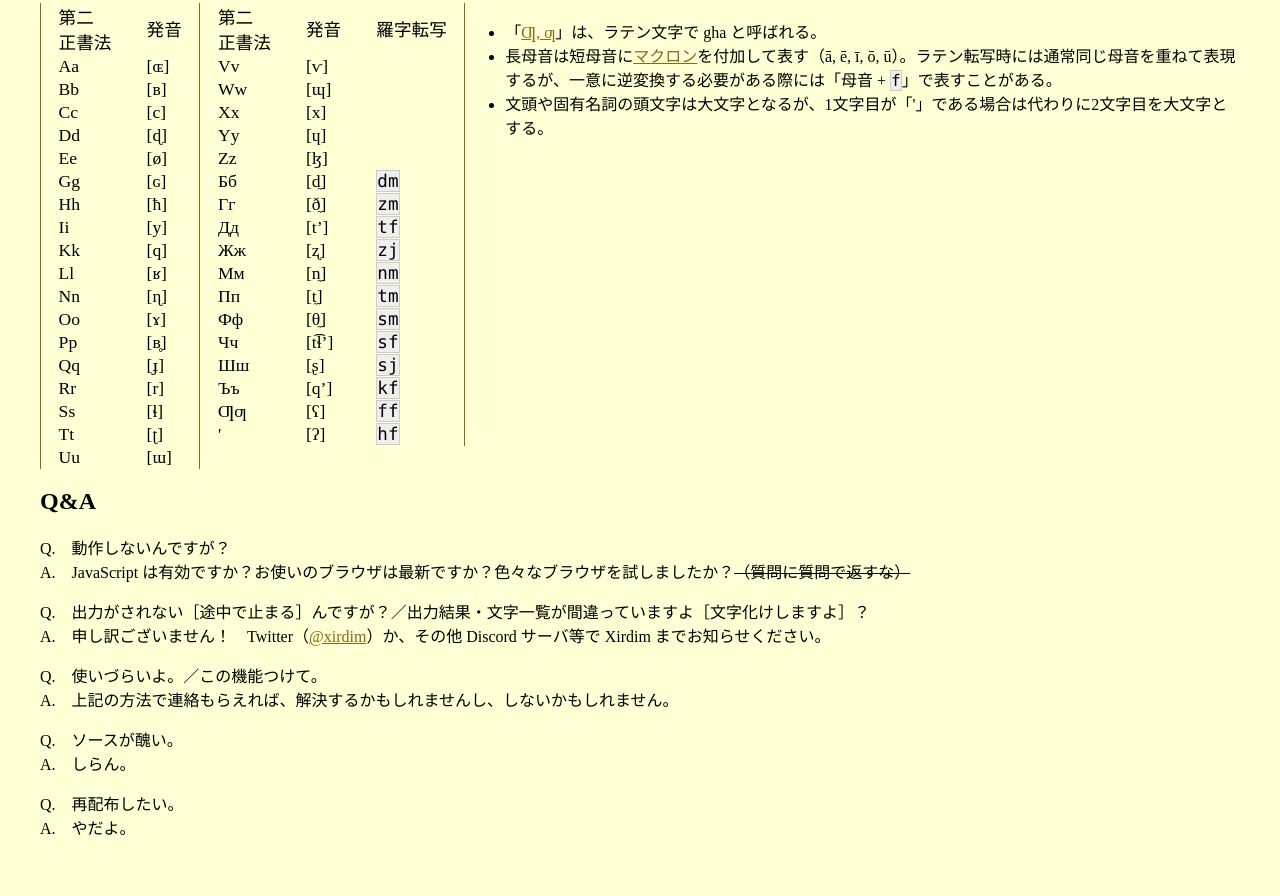
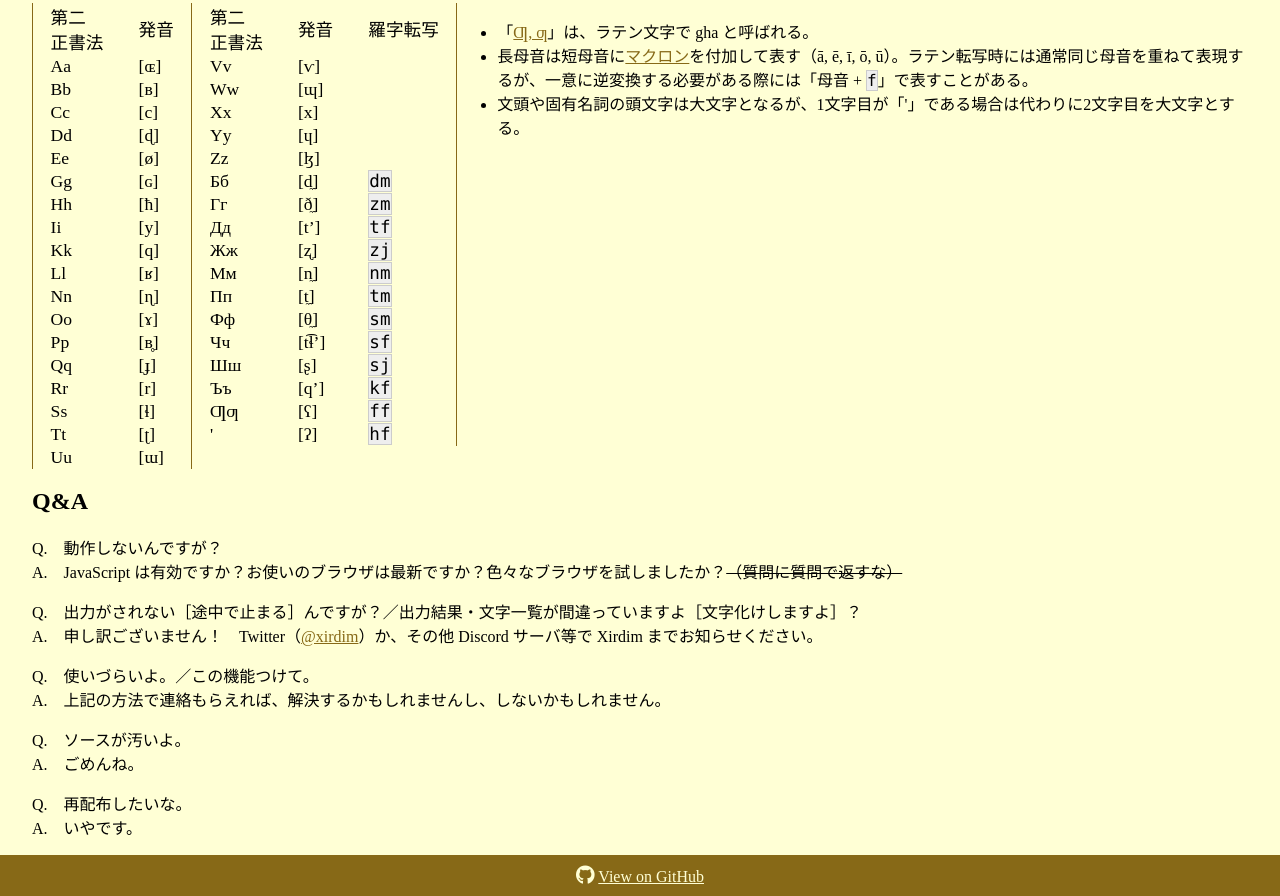
Before and after one commit to Bixic-org/affr, a plain HTML site: page kb/index.html in a window 1280 px wide. Shown: the part 804-1700 px from the top of the page. Before the commit the page ends 1659 px from the top, so only its background shows below. Drawn offline with Linux system fonts and the light colour scheme.

Commit message:
added 'View on GitHub' link.

```diff
--- a/kb/index.html
+++ b/kb/index.html
@@ -7,12 +7,15 @@
     <link href="main.css" rel="stylesheet"/>
     <link id="favicon" rel="icon" href="https://Bixic-org.github.io/Logo_Bixic.png">
   </head>
+
   <body onload="bodyOnload()">
+    <div id="main-content">
       <h1>オ゛ェｼﾞｭルニョェーッ語キーボード (β)</h1>
       <div id="intro">
         <p><u>※きちんとした動作確認はまだ行っておりませんのでご了承ください。</u></p>
         <p>オ゛ェｼﾞｭルニョェーッ語の第二正書法・羅字転写(ラテン文字転写)・IPA<!-- ・㐎字転写 -->を出力するツールです。入力は第二正書法と羅字転写に対応しています。</p>
       </div>
+
       <div id="main">
         <b>入力：</b>
         <textarea id="txt-input" class="txtbox" lang="ru" onkeydown="convert();" onkeyup="convert();" onchange="convert();"></textarea>
@@ -31,6 +34,7 @@
         <b>出力：</b>
         <textarea id="txt-output" class="txtbox" lang="ru" readonly></textarea>
       </div>
+
       <h2>使い方</h2>
       <ul>
         <li>〈羅字転写(長母音f型)〉では、長母音を短母音+fで出力します。</li>
@@ -39,6 +43,7 @@
         <!-- <li><span class="pre">\</span>（バックスラッシュ）を用いたエスケープもできます。</li> ←そのうちやりたいという願望 -->
         <li>あとは適当にいじってみてください。大体分かります。</li>
       </ul>
+
       <h2>音字対応表</h2>
       <div id="char-doc">
         <div id="char-list">
@@ -128,6 +133,7 @@
           </ul>
         </div>
       </div>
+
       <div style="clear: both;"></div>
       <h2>Q&A</h2>
       <p>Q.　動作しないんですが？<br/><!--
@@ -136,10 +142,17 @@
       -->A.　申し訳ございません！　Twitter（<a href="https://twitter.com/xirdim" title="@xirdim - Twitter">@xirdim</a>）か、その他 Discord サーバ等で Xirdim までお知らせください。</p>
       <p>Q.　使いづらいよ。／この機能つけて。<br/><!--
       -->A.　上記の方法で連絡もらえれば、解決するかもしれませんし、しないかもしれません。</p>
-    <p>Q.　ソースが醜い。<br/><!--
-    -->A.　しらん。</p>
-    <p>Q.　再配布したい。<br/><!--
-    -->A.　やだよ。</p>
+      <p>Q.　ソースが汚いよ。<br/><!--
+      -->A.　ごめんね。</p>
+      <p>Q.　再配布したいな。<br/><!--
+      -->A.　いやです。</p>
+    </div>
+
+    <div id="footer">
+        <span class="fab fa-github github-icon" style="font-size: 1.2em;"></span>
+        <a href="https://github.com/Bixic-org/affr" target="_blank">View on GitHub</a>
+    </div>
+
     <script src="main.js" type="text/javascript"></script>
   </body>
 </html>
--- a/kb/main.css
+++ b/kb/main.css
@@ -4,6 +4,9 @@
 body {
   background-color: #FFFFD5;
   font-family: serif;
+  margin: 0;
+}
+#main-content {
   padding: 0 2em;
 }
 a {
@@ -58,3 +61,13 @@ a {
   overflow: hidden;
   min-width: 250px;
 }
+#footer {
+  background-color: #876917;
+  text-align: center;
+  padding: 10px 10px;
+}
+#footer,
+#footer *,
+#footer a {
+  color: #FFFFD5;
+}
```
Lines whose indentation alone changed are shown as unchanged.
